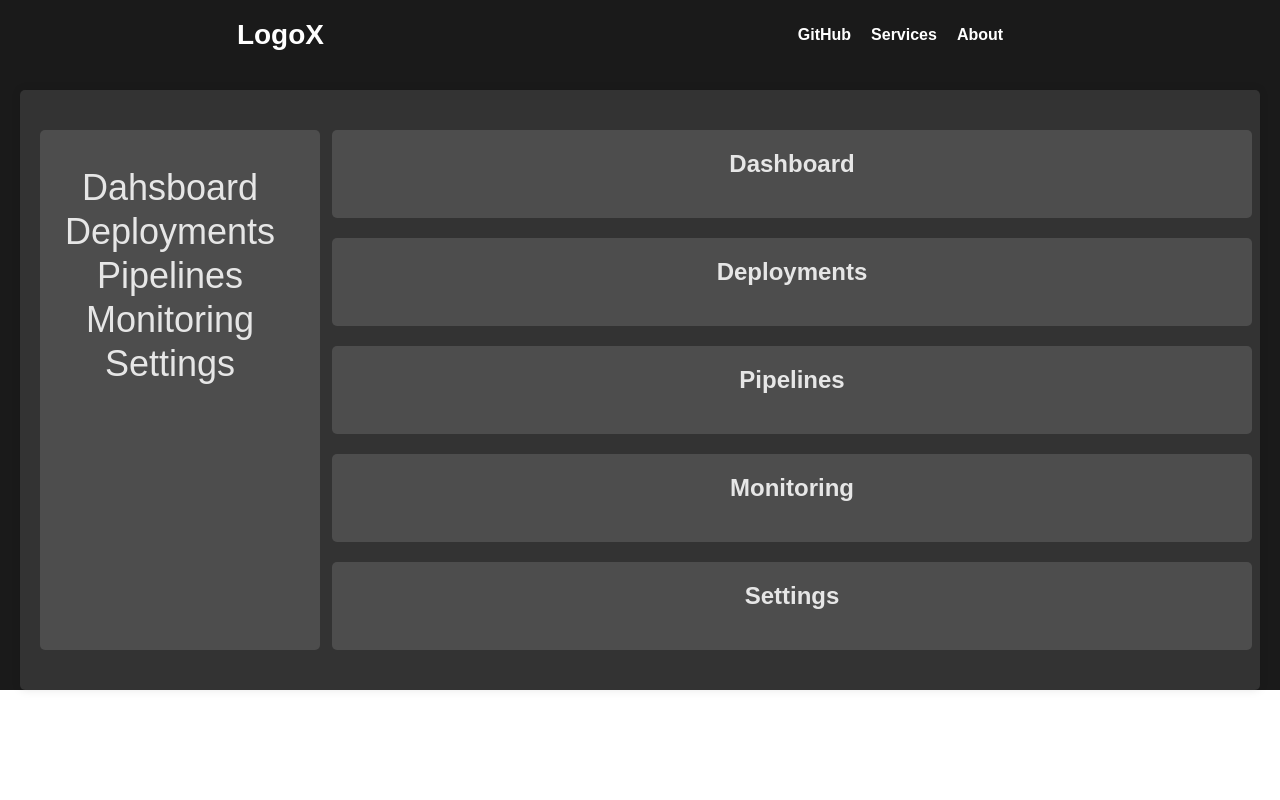
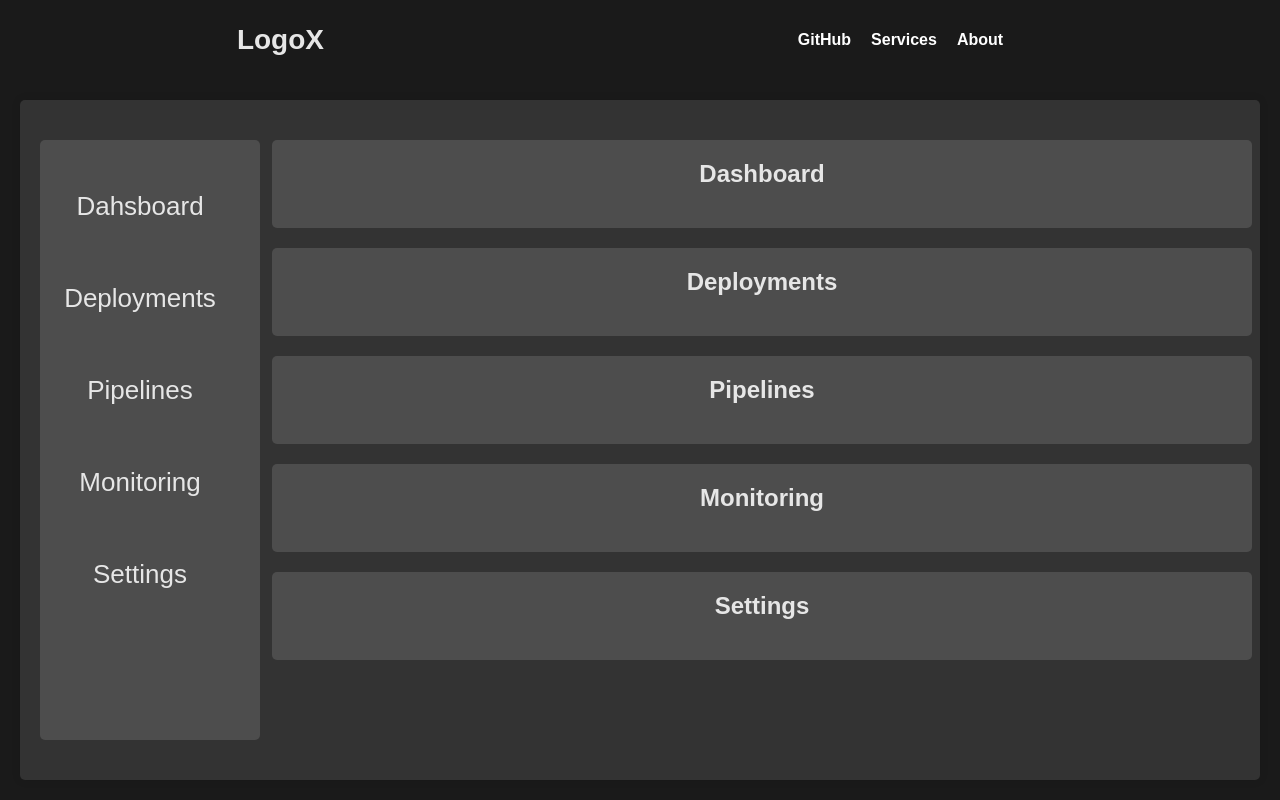
Before and after one commit to AllRedCat/ReactJS, a React (Create React App) app: page / in a window 1280 px wide. Built offline with nearby package versions, Linux system fonts and the light colour scheme.

Commit message:
Ajust some buttons

```diff
--- a/src/App.css
+++ b/src/App.css
@@ -17,12 +17,19 @@
   --white: #E6E6E6;
 }
 
+* {
+  text-decoration: none;
+}
+
 /* App.css */
 
 .App {
   font-family: Arial, sans-serif;
   text-align: center;
   background-color: var(--black);
+  height: 100vh;
+  display: grid;
+  grid-template-rows: 10% 90%;
 }
 
 header {
@@ -33,9 +40,13 @@ header {
   justify-content: space-around;
 }
 
-.logo-space{
+.logo-space {
   font-size: 28px;
   font-weight: 600;
+}
+
+.logo-space a {
+  color: var(--white);
 }
 
 nav ul {
@@ -63,7 +74,7 @@ main {
   border-radius: 5px;
   box-shadow: 0 0 10px rgba(0, 0, 0, 0.1);
   display: grid;
-  grid-template-columns: 20% 80%;
+  grid-template-columns: 15% 85%;
   gap: 2rem;
 }
 
@@ -78,35 +89,43 @@ main {
   justify-content: center;
 }
 
-.navigation nav{
+.navigation nav {
   width: 100%;
   align-items: center;
   justify-content: center;
 }
 
-.navigation-links{
+.navigation-links {
   width: 100%;
   display: flex;
   flex-direction: column;
   align-items: center;
   justify-content: center;
+  gap: 2rem;
 }
 
-.navigation-links button{
+.navigation-links li {
   width: 100%;
-  border-style: none;
-  background-color: var(--dark-gray);
-  color: var(--white);
-  font-size: 36px;
 }
 
-.navigation-links button:hover{
-  background-color: var(--black);
+.navigation-links button {
+  width: 100%;
+  height: 60px;
+  border-style: none;
+  background-color: transparent;
+  color: var(--white);
+  font-size: 26px;
+}
+
+.navigation-links button:hover {
+  border-radius: 5px;
+  background-color: var(--light-dark);
   cursor: pointer;
 }
 
-.visor{
-  width: 100%;;
+.visor {
+  width: 100%;
+  ;
 }
 
 section {
--- a/src/App.js
+++ b/src/App.js
@@ -6,7 +6,9 @@ function App() {
     <div className="App">
       <header>
         <div className="logo-space">
-          LogoX
+          <a href="#">
+            LogoX
+          </a>
         </div>
         <nav>
           <ul>
```
